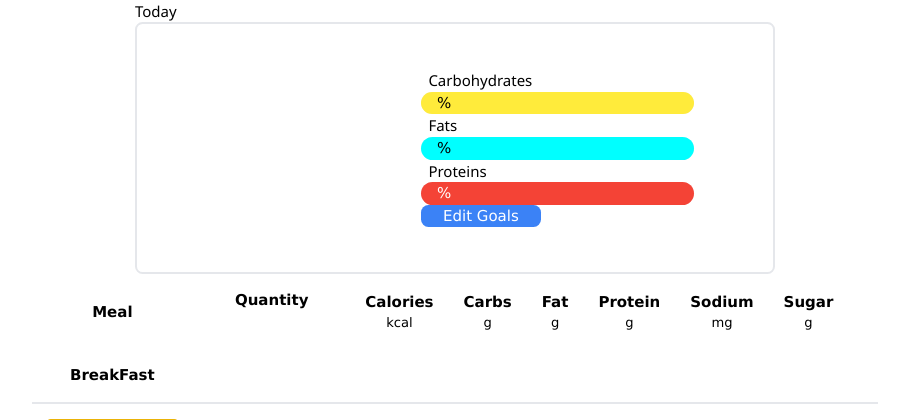
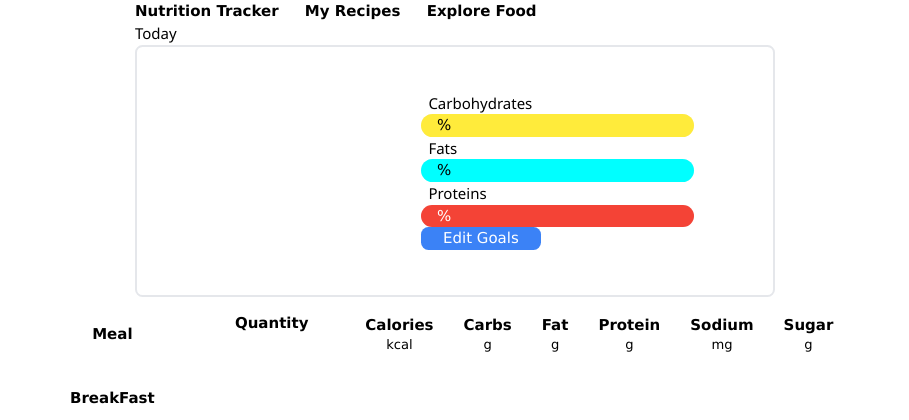
Before and after one commit to Guikin/CalorieLog, a Django app: template main_app/templates/tracker.html in a window 1280 px wide. Shown: the part 53-473 px from the top of the page, without its empty margins (185-1094 px from the left). Run offline with Django 4.2, Linux system fonts and the light colour scheme; the template is opened without the code that fills it, so the values that code supplies are empty; some libraries are stand-ins or nearby versions.

Commit message:
update tracker page

```diff
--- a/CalorieLog/settings.py
+++ b/CalorieLog/settings.py
@@ -83,8 +83,8 @@ DATABASES = {
     'default': {
         'ENGINE': 'django.db.backends.postgresql',
         'NAME': 'calorielog',
-        'USER': 'vince',
-        'PASSWORD': 'dragon12'
+        # 'USER': 'vince',
+        # 'PASSWORD': 'dragon12'
     }
 }
 
--- a/main_app/models.py
+++ b/main_app/models.py
@@ -34,7 +34,7 @@ class Food(models.Model):
     carbohydrates=models.FloatField(default=0)
     calories=models.FloatField(default=0)
 
-    user = models.ForeignKey(User, on_delete=models.CASCADE)
+    user = models.ForeignKey(User,on_delete=models.CASCADE)
 
     def __str__(self):
         return self.name
@@ -46,7 +46,7 @@ class Goals(models.Model):
     carbs=models.FloatField(default=0)
     fat=models.FloatField(default=0)
     protein=models.FloatField(default=0)
-    user = models.ForeignKey(User, on_delete=models.CASCADE)
+    user = models.ForeignKey(User,on_delete=models.CASCADE)
 
     def __str__(self):
         return f"cal={self.calories},carbs={self.carbs},far={self.fat},protein={self.protein}"
--- a/main_app/templates/base.html
+++ b/main_app/templates/base.html
@@ -38,7 +38,11 @@
 
         </div>
       </nav>
+
+
     {% block content %}
     {% endblock %}
+
+
 </body>
 </html>
--- /dev/null
+++ b/main_app/templates/navbar.html
@@ -0,0 +1,6 @@
+
+<div class=" w-1/2 m-auto flex space-x-7">
+    <a href="{% url 'tracker' %}" class="font-semibold hover:text-amber-500">Nutrition Tracker</a>
+    <a href="" class="font-semibold hover:text-amber-500">My Recipes</a>
+    <a href="" class="font-semibold hover:text-amber-500">Explore Food</a>
+</div>
--- a/main_app/templates/tracker.html
+++ b/main_app/templates/tracker.html
@@ -1,7 +1,10 @@
 {% extends 'base.html' %}
+
+
 {% block content %}
 
 
+{% include 'navbar.html' %}
 
 <div class="w-1/2 m-auto">
     <h3>Today</h3>
@@ -213,7 +216,11 @@ const ctx = document.getElementById('myChart');
 const carbs_cal = JSON.parse(document.getElementById("carbs_cal").textContent);
 const protein_cal = JSON.parse(document.getElementById("protein_cal").textContent);
 const fat_cal = JSON.parse(document.getElementById("fat_cal").textContent);
-const goal_calories = JSON.parse(document.getElementById("goal.calories").textContent);
+let goal_calories = JSON.parse(document.getElementById("goal.calories").textContent);
+
+if(goal_calories===0){
+  goal_calories=1
+}
 
 const myChart = new Chart(ctx, {
     type: 'doughnut',
```
Also changed, not shown: main_app/views.py (+10 -4 lines), main_app/migrations/0001_initial.py, main_app/migrations/0008_alter_goals_calories.py (deleted), main_app/templates/add.html (line endings or trailing spaces).
